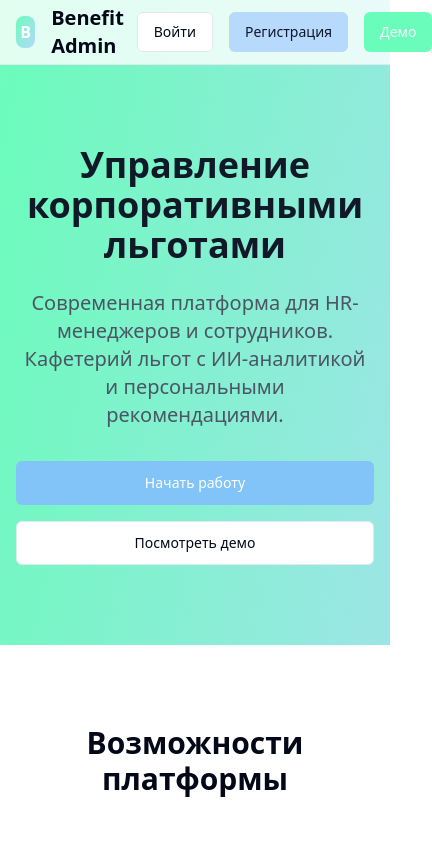
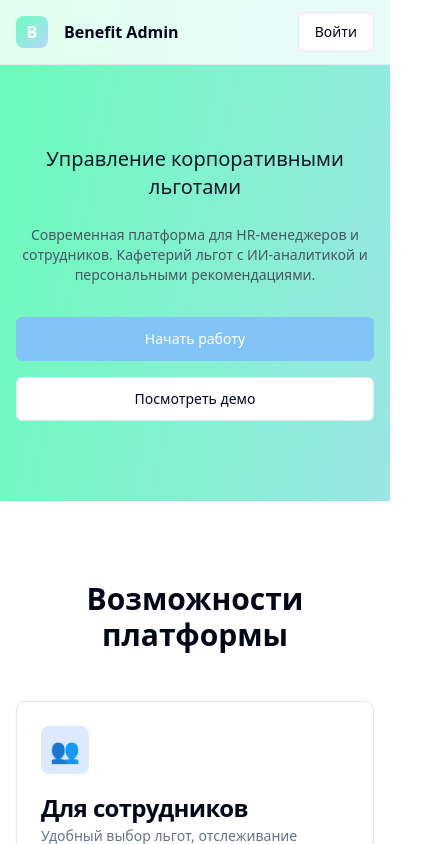
Before and after one commit to dany-simonov/Benefit-portal, a React (Vite) app: page /#/ in a window 390 px wide. Shown: the top 844 px of the page, 432 px wide, since content can reach past the window. Built offline with nearby package versions, Linux system fonts and the light colour scheme.

Commit message:
Improving the adaptive version to the phone page MarketingLanding.tsx

```diff
--- a/src/components/LoginForm.tsx
+++ b/src/components/LoginForm.tsx
@@ -18,7 +18,7 @@ export function LoginForm() {
       await login(email, password);
       toast({
         title: "Успешный вход",
-        description: "Добро пожаловать в Benefit Admin AI!",
+        description: "Добро пожаловать в Benefit Admin!",
       });
     } catch (error) {
       toast({
@@ -36,7 +36,7 @@ export function LoginForm() {
           <div className="w-16 h-16 bg-gradient-to-br from-[#6AFCBA] to-[#B6D9FC] rounded-full flex items-center justify-center text-white text-2xl font-bold mx-auto">
             B
           </div>
-          <CardTitle className="text-2xl font-bold">Benefit Admin AI</CardTitle>
+          <CardTitle className="text-2xl font-bold">Benefit Admin</CardTitle>
           <CardDescription>
             Платформа управления корпоративными льготами
           </CardDescription>
--- a/src/pages/MarketingLanding.tsx
+++ b/src/pages/MarketingLanding.tsx
@@ -11,21 +11,21 @@ const MarketingLanding = () => {
       {/* Header */}
       <header className="border-b bg-white/80 backdrop-blur-sm">
         <div className="max-w-7xl mx-auto px-4 sm:px-6 lg:px-8">
-          <div className="flex justify-between items-center h-16">
+          <div className="flex justify-between items-center h-16 flex-wrap">
             <div className="flex items-center space-x-4">
               <div className="w-8 h-8 bg-gradient-to-br from-[#6AFCBA] to-[#B6D9FC] rounded-lg flex items-center justify-center text-white font-bold">
                 B
               </div>
-              <h1 className="text-xl font-bold">Benefit Admin</h1>
+              <h1 className="text-base xxs:text-lg sm:text-xl font-bold">Benefit Admin</h1>
           </div>
-            <div className="flex space-x-4">
+            <div className="flex items-center space-x-1 xxs:space-x-1 xs:space-x-2 sm:space-x-4">
               <Button variant="outline" onClick={() => navigate('/login')}>
                 Войти
               </Button>
-              <Button variant="secondary" onClick={() => navigate('/register')}>
+              <Button variant="secondary" className="hidden xs:inline-flex" onClick={() => navigate('/register')}>
                 Регистрация
               </Button>
-              <Button onClick={() => navigate('/demo')}>
+              <Button className="hidden xs:inline-flex" onClick={() => navigate('/demo')}>
                 Демо
               </Button>
             </div>
@@ -36,11 +36,11 @@ const MarketingLanding = () => {
       {/* Hero Section */}
       <section className="py-20">
         <div className="max-w-7xl mx-auto px-4 sm:px-6 lg:px-8 text-center">
-          <h1 className="text-4xl md:text-6xl font-bold text-gray-900 mb-6">
+          <h1 className="text-xl xxs:text-2xl xs:text-3xl sm:text-4xl lg:text-6xl font-normal xxs:font-medium xs:font-semibold sm:font-bold text-gray-900 mb-6">
             Управление корпоративными
             <span className="text-gray-900"> льготами</span>
           </h1>
-          <p className="text-xl text-gray-600 mb-8 max-w-3xl mx-auto">
+          <p className="text-sm xxs:text-base xs:text-lg sm:text-xl text-gray-600 mb-8 max-w-3xl mx-auto">
             Современная платформа для HR-менеджеров и сотрудников.
             Кафетерий льгот с ИИ-аналитикой и персональными рекомендациями.
           </p>
--- a/tailwind.config.ts
+++ b/tailwind.config.ts
@@ -13,7 +13,13 @@ export default {
 		container: {
 			center: true,
 			padding: '2rem',
-			screens: {
+									screens: {
+				'xxs': '320px',
+				'xs': '414px',
+				'sm': '640px',
+				'md': '768px',
+				'lg': '1024px',
+				'xl': '1280px',
 				'2xl': '1400px'
 			}
 		},
```
